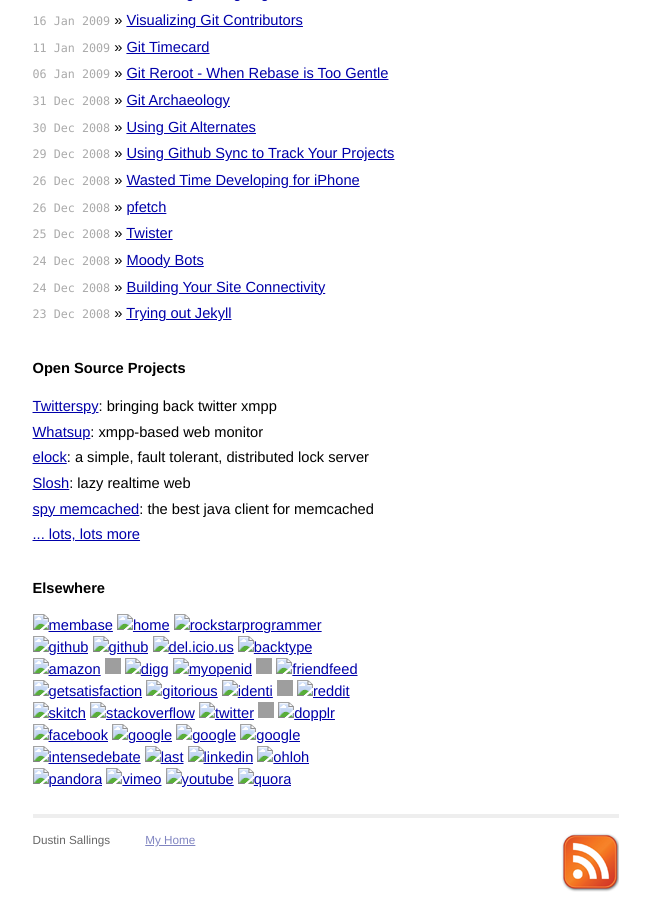
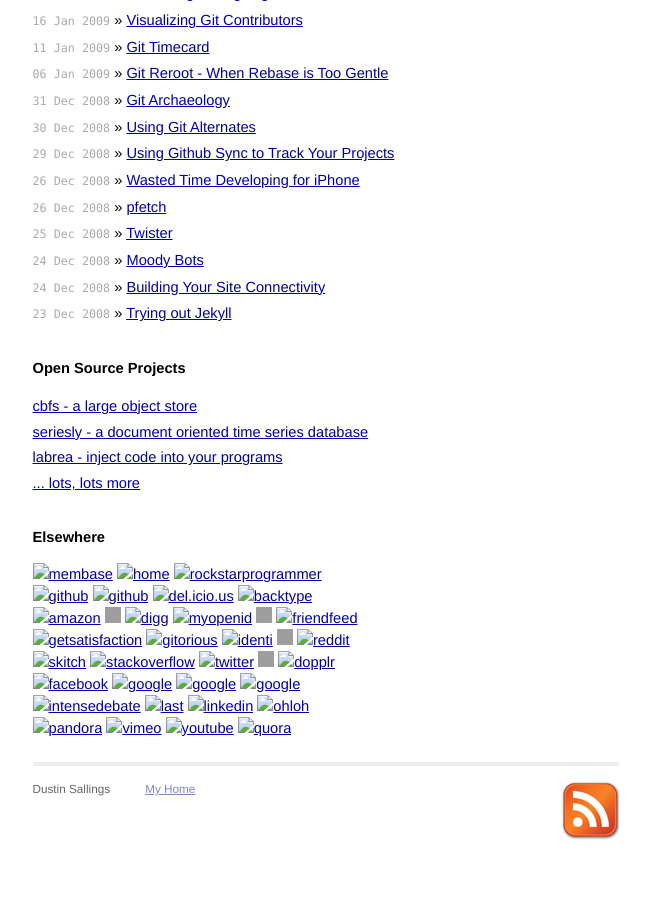
Before and after one commit to dustin/dustin.sallings.org, a Jekyll site: the page built from index.html, in a window 1280 px wide and 900 px high, scrolled down 1111 px. Shown: the whole window, without its empty margins (314-964 px from the left). Built offline with Jekyll 4.4.1, drawn with Linux system fonts in a browser that asks for light colours; Markdown is read by kramdown in place of the engine named in the settings; after the commit the page ends 1959 px from its top, so only the background shows below that; grey boxes are pictures that could not be loaded.

Commit message:
Update project list some
I still have lots of projects -- might as well list ones that have
recent activity.

```diff
--- a/index.html
+++ b/index.html
@@ -15,13 +15,11 @@
 
   <h1>Open Source Projects</h1>
   <ul class="posts">
-		<li><a href="twitterspy/">Twitterspy</a>: bringing back twitter xmpp</li>
-		<li><a href="whatsup/">Whatsup</a>: xmpp-based web monitor</li>
-		<li><a href="elock/">elock</a>: a simple, fault tolerant, distributed lock server</li>
-		<li><a href="http://github.com/dustin/slosh/">Slosh</a>: lazy realtime web</li>
-		<li><a href="http://code.google.com/p/spymemcached/">spy memcached</a>:
-			the best java client for memcached
-		</li>
+    <li><a href="//labs.couchbase.com/cbfs/">cbfs - a large object store</a></li>
+    <li><a href="/2012/09/09/seriesly.html">seriesly - a document
+        oriented time series database</a></li>
+    <li><a href="/2010/12/03/labrea.html">labrea - inject code into
+        your programs</a></li>
 		<li><a rel="me" href="http://github.com/dustin">... lots, lots more</a></li>
   </ul>
 
```
